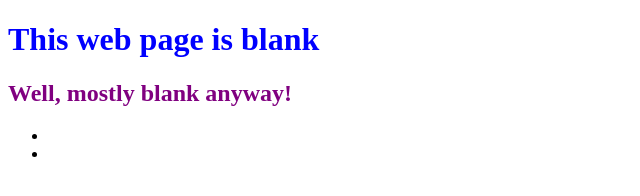
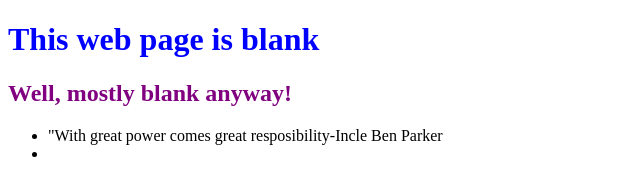
Before and after one commit to NikitaBhat/0main_openSAP_reponik, a plain HTML site: page index.html in a window 1280 px wide. Shown: the whole page, without its empty margins (0-640 px from the left). Drawn offline with Linux system fonts and the light colour scheme.

Commit message:
added quote from Ben Parker Uncle

```diff
--- a/index.html
+++ b/index.html
@@ -10,7 +10,7 @@
 			<h1 style="color:blue">This web page is blank</h1>
 			<h2 style="color:purple">Well, mostly blank anyway!</h2>
 			<ul>
-				<li></li>
+				<li>"With great power comes great resposibility-Incle Ben Parker</li>
 				<li></li>
 
 			</ul>
```
